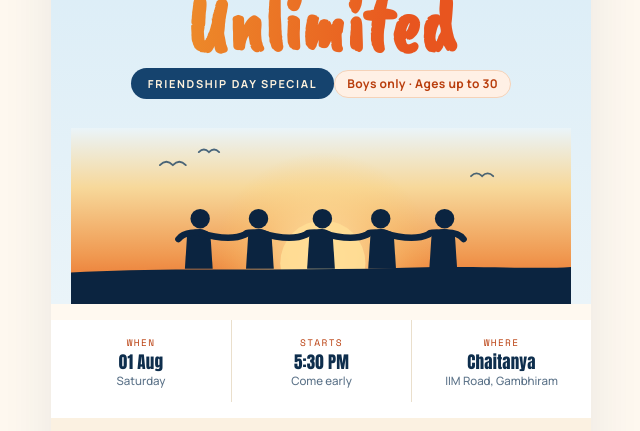
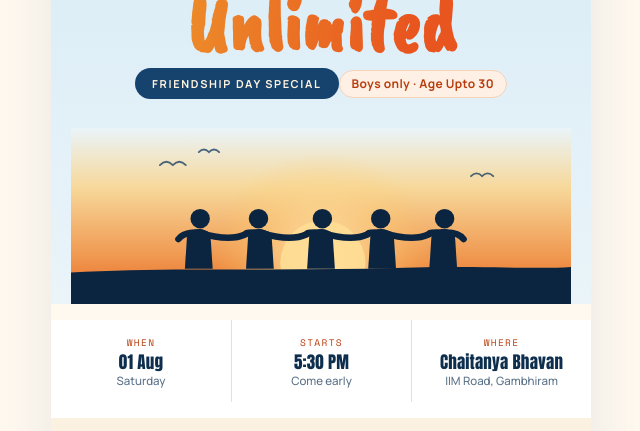
Before and after one commit to HkmVizagTech/friendship-day-registration, a Next.js app: page / in a window 1280 px wide. Shown: the part 147-578 px from the top of the page, without its empty margins (319-959 px from the left). Built offline with nearby package versions, Linux system fonts and the light colour scheme.

Commit message:
fix: show full venue name 'Chaitanya Bhavan' (was truncated to first word); correct restriction wording to 'Age Upto 30'

```diff
--- a/app/page.js
+++ b/app/page.js
@@ -182,7 +182,7 @@ export default function Register() {
           <div>
             <dt>Where</dt>
             <dd>
-              {EVENT.venue.split(' ')[0]}
+              {EVENT.venue}
               <small>{EVENT.address}</small>
             </dd>
           </div>
--- a/lib/event.js
+++ b/lib/event.js
@@ -5,7 +5,7 @@ export const EVENT = {
   title: 'Friendship',
   titleScript: 'Unlimited',
   kicker: 'Friendship Day Special',
-  restriction: 'Boys only · Ages up to 30',
+  restriction: 'Boys only · Age Upto 30',
   weekday: 'Saturday',
   date: '01 August 2026',
   time: '5:30 PM',
```
